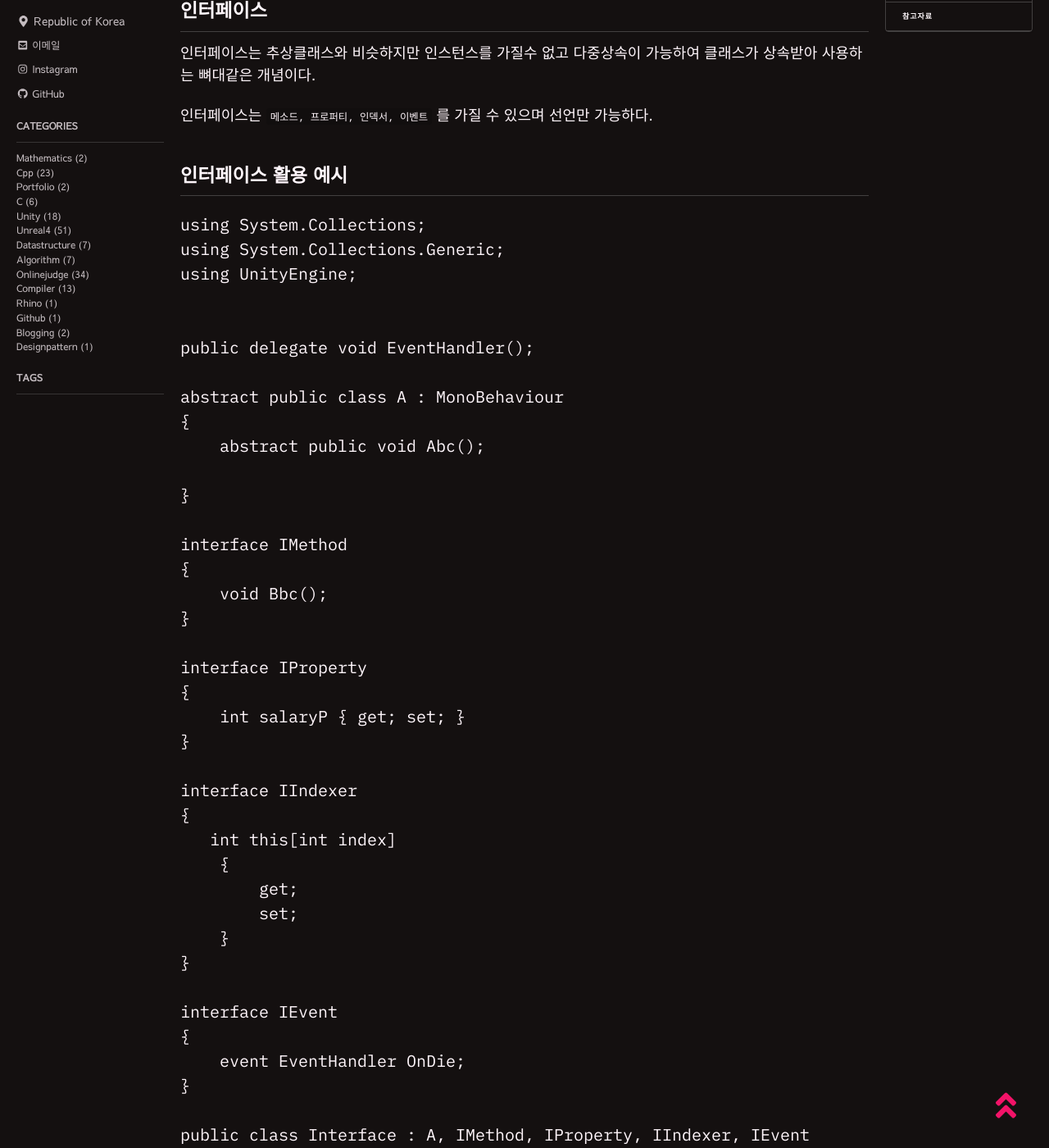
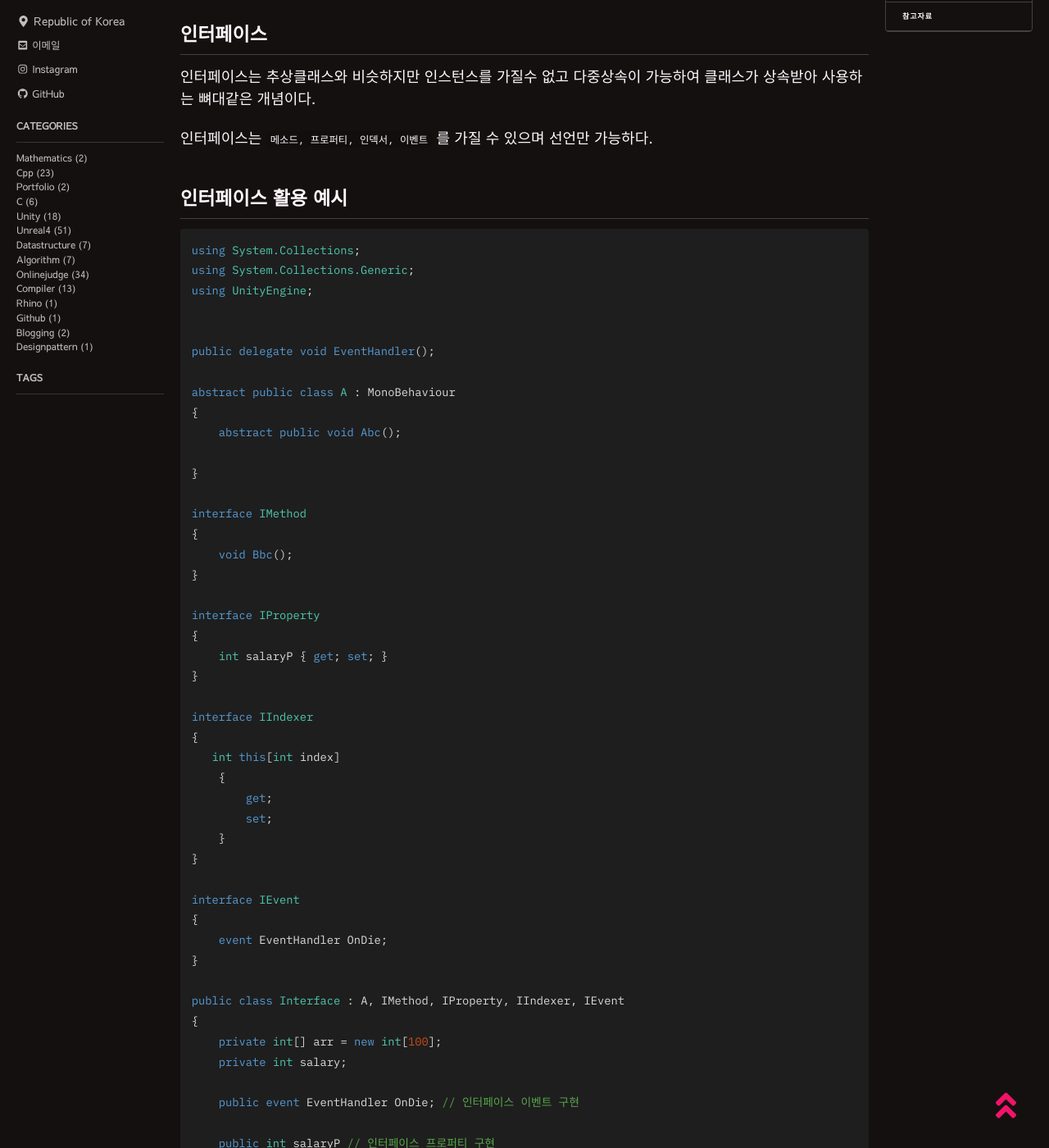
Before and after one commit to lesslate/lesslate.github.io, a Jekyll site: the page built from _posts/Unity/2019-07-26-Unity C# 인터페이스.md, in a window 1280 px wide and 1400 px high, scrolled down 347 px. Shown: the whole window at 82% size. Built offline with Jekyll 4.4.1, drawn with Linux system fonts in a browser that asks for light colours; nearby versions of some CDN libraries; some web fonts are replaced; comment, search, counter and statistics services are not loaded; some of the changed text lies outside the part shown.

Commit message:
Update 2019-07-26-Unity C# 인터페이스.md

````diff
--- a/_posts/Unity/2019-07-26-Unity C# 인터페이스.md
+++ b/_posts/Unity/2019-07-26-Unity C# 인터페이스.md
@@ -12,7 +12,7 @@ sidebar_main: true
 
 ## Intro
 
-C# 인터페이스
+>C# 인터페이스
 
 ## 인터페이스
 
@@ -22,7 +22,8 @@ C# 인터페이스
 
 ## 인터페이스 활용 예시
 
-```C#
+
+```c#
 using System.Collections;
 using System.Collections.Generic;
 using UnityEngine;
@@ -127,6 +128,7 @@ public class Interface : A, IMethod, IProperty, IIndexer, IEvent
 
 
 }
+
 ```
 
 인터페이스를 이용하면 위와같이 뼈대를 만들어놓고 클래스에 상속시켜 활용할 수 있다.
````
